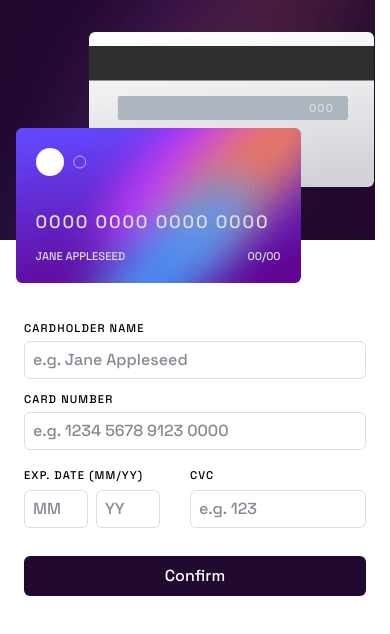
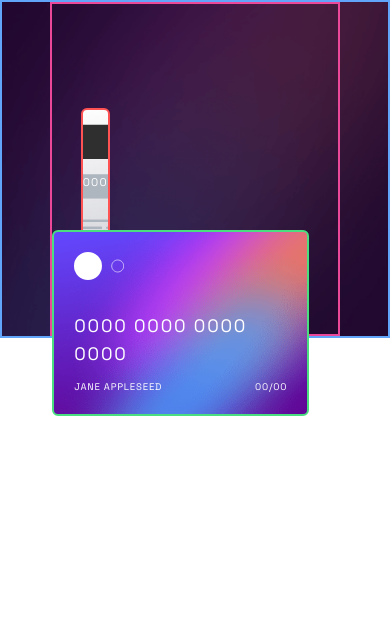
Before and after one commit to sara11211/interactive-card-details-form, a React (Vite) app: page / in a window 390 px wide. Shown: the top 634 px of the page. Built offline with nearby package versions, Linux system fonts and the light colour scheme.

Commit message:
formatting for all fields + front card responsive

```diff
--- a/src/App.jsx
+++ b/src/App.jsx
@@ -5,16 +5,35 @@ import CardFront from "./components/CardFront";
 import CardsLayout from "./layouts/CardsLayout";
 
 const App = () => {
-
-  const [cardholderName, setCardholderName] = useState('')
+  const [cardholderName, setCardholderName] = useState("");
+  const [cardNumber, setCardNumber] = useState("");
+  const [expMonth, setExpMonth] = useState("");
+  const [expYear, setExpYear] = useState("");
+  const [cvc, setCvc] = useState("");
 
   return (
-    <main className="relative font-space-grotesk font-medium h-screen w-screen flex items-center justify-center">
-      <CardsLayout>
-        <CardFront cardholderName={cardholderName} />
-        <CardBack />
-        <CardForm cardholderName={cardholderName} setCardholderName={setCardholderName} />
-      </CardsLayout>
+    <main className="relative font-space-grotesk font-medium h-screen w-screen">
+      <div className="border-2 border-blue-400 w-full h-[40%] bg-[url('../src/assets/images/bg-main-mobile.png')] bg-no-repeat bg-cover bg-center flex items-center justify-center">
+        <div className="relative border-2 border-pink-500 w-[75%] max-w-[400px] h-full">
+          <CardFront
+            cardholderName={cardholderName}
+            cardNumber={cardNumber}
+            expMonth={expMonth}
+            expYear={expYear}
+            cvc={cvc}
+          />
+          <CardBack cvc={cvc} />
+        </div>
+      </div>
+      {/* <div>
+        <CardForm
+          setCardholderName={setCardholderName}
+          setCardNumber={setCardNumber}
+          setExpMonth={setExpMonth}
+          setExpYear={setExpYear}
+          setCvc={setCvc}
+        />
+      </div> */}
     </main>
   );
 };
--- a/src/components/CardBack.jsx
+++ b/src/components/CardBack.jsx
@@ -1,7 +1,7 @@
-const CardBack = () => {
+const CardBack = ({ cvc }) => {
   return (
-    <div className="absolute top-8 right-4 bg-[url('../src/assets/images/bg-card-back.png')] bg-no-repeat bg-cover bg-center w-[285px] h-[155px] rounded-md text-light-grayish-violet flex items-center justify-end pr-10 pb-[2px]">
-      <p className="text-[0.7rem] tracking-widest">000</p>
+    <div className="left-[10%] bottom-[20%] border-2 border-red bg-[url('../src/assets/images/bg-card-back.png')] card py-16">
+      <p className="text-[0.7rem] tracking-widest">{cvc || '000'}</p>
     </div>
   );
 }
--- a/src/components/CardForm.jsx
+++ b/src/components/CardForm.jsx
@@ -1,13 +1,15 @@
-import { set, useForm } from "react-hook-form";
+import { useForm } from "react-hook-form";
 import InputMask from "react-input-mask";
 
-const CardForm = ({ cardholderName, setCardholderName }) => {
+const CardForm = ({ setCardholderName, setCardNumber, setExpMonth, setExpYear, setCvc }) => {
 
   const {
     register,
     handleSubmit,
     formState: { errors },
-  } = useForm();
+  } = useForm({
+    mode: 'onSubmit',
+  });
 
   const onSubmit = (data) => {
     console.log(data);
@@ -24,10 +26,9 @@ const CardForm = ({ cardholderName, setCardholderName }) => {
         {...register("cardholderName", {
           required: "Can't be blank",
           pattern: {
-            value: /^[A-Za-zÀ-ÿ]+$/,
+            value: /^[A-Za-zÀ-ÿ ]+$/,
             message: "Wrong format, letters only",
           },
-          maxLength: 30,
           onChange: (e) => setCardholderName(e.target.value)
         })}
         type="text"
@@ -45,16 +46,20 @@ const CardForm = ({ cardholderName, setCardholderName }) => {
       <InputMask
         mask="**** **** **** ****"
         maskChar=""
-        {...register("cardholderNumber", {
+        {...register("cardNumber", {
           required: "Can't be blank",
-          validate: value => /^\d{0,4} ?\d{0,4} ?\d{0,4} ?\d{0,4}$/.test(value) || "Wrong format, numbers only",
+          validate: {
+            pattern: value => /^\d{0,4} ?\d{0,4} ?\d{0,4} ?\d{0,4}$/.test(value) || "Wrong format, numbers only",
+            length: value => value.length === 19 || "Card number is too short"
+          },
+          onChange: (e) => setCardNumber(e.target.value)
         })}
-        id="cardholderNumber"
+        id="cardNumber"
         placeholder="e.g. 1234 5678 9123 0000"
         className="input-field"
       />
 
-      {errors.cardholderNumber && <span className="error">{errors.cardholderNumber.message}</span>}
+      {errors.cardNumber && <span className="error">{errors.cardNumber.message}</span>}
 
       <div className="flex items-center justify-between">
         <div>
@@ -68,19 +73,30 @@ const CardForm = ({ cardholderName, setCardholderName }) => {
               maskChar=""
               {...register("expMonth", {
                 required: "Can't be blank",
-              })}
+                validate: value => (value >= 1 && value <= 12) || "Invalid month",
+                onChange: (e) => setExpMonth(e.target.value)
+                }
+              )}
               id="expMonth"
               placeholder="MM"
               className="input-field w-16"
             />
-            <input
-              type="text"
+            <InputMask
+              mask="99"
+              maskChar=""
+              {...register("expYear", {
+                required: "Can't be blank",
+                onChange: (e) => setExpYear(e.target.value)
+              })}
               id="expYear"
               placeholder="YY"
               className="input-field w-16"
             />
 
           </div>
+
+          {(errors.expMonth || errors.expYear) && <span className="error">{errors.expMonth.message || errors.expYear.message}</span>}
+
         </div>
 
         <div>
@@ -88,14 +104,19 @@ const CardForm = ({ cardholderName, setCardholderName }) => {
             cvc
           </label>
 
-          <input
-            type="text"
+          <InputMask
+            mask="999"
+            maskChar=""
+            {...register("cvc", {
+              required: "Can't be blank",
+              onChange: (e) => setCvc(e.target.value)
+            })}
             id="cvc"
             placeholder="e.g. 123"
             className="input-field w-44"
           />
+          {errors.cvc && <span className="error">{errors.cvc.message}</span>}
         </div>
-
       </div>
 
       <button type="submit" className="button">Confirm</button>
--- a/src/components/CardFront.jsx
+++ b/src/components/CardFront.jsx
@@ -1,16 +1,16 @@
 import { bgCardFront, cardLogo } from "../assets/images";
 
-const CardFront = ({ cardholderName }) => {
+const CardFront = ({ cardholderName, cardNumber, expMonth, expYear }) => {
   return (
-    <div className="absolute top-32 left-[4%] z-10 bg-[url('../src/assets/images/bg-card-front.png')] bg-no-repeat bg-cover bg-center w-[285px] h-[155px] rounded-md p-5 text-light-grayish-violet grid gap-8">
+    <div className="card bg-[url('../src/assets/images/bg-card-front.png')] z-10 p-5 grid gap-8 right-[10%] bottom-[-25%] border-2 border-green-400">
       <img src={cardLogo} alt="card logo" width={50} />
       <div className="grid gap-3">
         <p className="text-lg text-left tracking-widest">
-          0000 0000 0000 0000
+          {cardNumber || '0000 0000 0000 0000'}
         </p>
-        <div className="flex justify-between items-center text-[0.7rem]">
+        <div className="flex justify-between items-center text-[0.6rem]">
           <p className="uppercase">{cardholderName || 'Jane Appleseed'}</p>
-          <p>00/00</p>
+          <p>{expMonth || '00'}/{expYear || '00'}</p>
         </div>
       </div>
     </div>
--- a/src/index.css
+++ b/src/index.css
@@ -11,6 +11,10 @@
 }
 
 @layer components {
+  .card {
+    @apply bg-no-repeat bg-cover bg-center rounded-md text-white font-normal tracking-wider absolute min-h-[160px]
+  }
+
   .input-label {
     @apply uppercase text-[0.7rem] font-medium tracking-widest;
   }
@@ -24,7 +28,7 @@
   }
 
   .form {
-    @apply absolute top-80 grid px-6 w-full
+    @apply grid px-6 w-full
   }
 
   .error {
--- a/src/layouts/CardsLayout.jsx
+++ b/src/layouts/CardsLayout.jsx
@@ -2,7 +2,7 @@ import React from 'react'
 
 const CardsLayout = ({children}) => {
   return (
-    <div className="h-full w-full bg-[url('../src/assets/images/bg-main-mobile.png')] bg-no-repeat">
+    <div className="relative h-full w-full bg-[url('../src/assets/images/bg-main-mobile.png')] bg-no-repeat flex justify-center items-center">
         {children}
     </div>
   )
```
